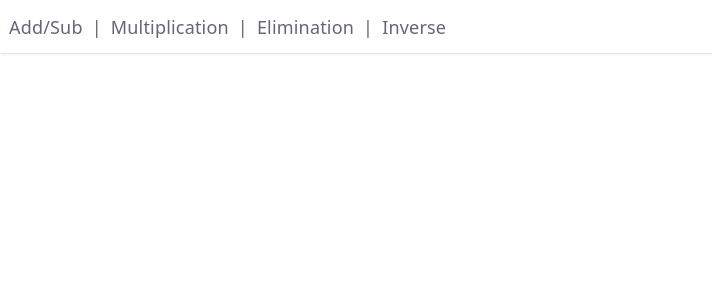
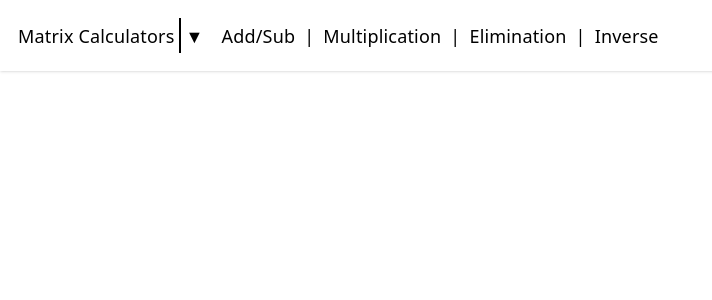
Before and after one commit to ethanHern/Ethan-s-Calcs, a React (Vite) app: page / in a window 1280 px wide. Shown: the top 300 px of the page, without its empty margins (0-712 px from the left). Built offline with nearby package versions, Linux system fonts and the light colour scheme.

Commit message:
Began matrix links dropdown element

```diff
--- a/package.json
+++ b/package.json
@@ -18,7 +18,7 @@
   },
   "devDependencies": {
     "@eslint/js": "^10.0.1",
-    "@types/node": "^24.12.3",
+    "@types/node": "^24.12.4",
     "@types/react": "^19.2.14",
     "@types/react-dom": "^19.2.3",
     "@vitejs/plugin-react": "^6.0.1",
--- a/src/components/Navbar.tsx
+++ b/src/components/Navbar.tsx
@@ -1,10 +1,18 @@
+import { useState } from "react";
 import { Link } from "react-router-dom";
 
 export default function Navbar() {
+    const[matrixIsOpen, setMatrixIsOpen] = useState(false);
+
 
 
     return (
-        <nav className="flex py-3 px-2 gap-x-2 shadow-sm">
+        <nav className="flex items-center py-3 px-2 gap-x-2 shadow-sm">
+            {/* Matrix Dropdown */}
+            <div className="flex items-center m-1 hover:inset-shadow-md">
+                <div className="border-r-2 p-1 hover:bg-gray-200 hover:inset-shadow-sm">Matrix Calculators</div>
+                <div className="py-1 px-1 hover:bg-gray-200 hover:inset-shadow-md" onClick={()=>{setMatrixIsOpen(!matrixIsOpen)}}>▼</div>
+            </div>
             <Link title={"Add or subtract two matrices"} to={'/matrix-calculator/add-sub'} className="hover:text-shadow-md">Add/Sub</Link>
             |
             <Link title={"Multiply two matrices"} to={'/matrix-calculator/multiplication'} className="hover:text-shadow-md">Multiplication</Link>
--- a/src/home.tsx
+++ b/src/home.tsx
@@ -1,4 +1,3 @@
-
 export default function Home() {
     return <div></div>
 }
--- a/src/index.css
+++ b/src/index.css
@@ -1,7 +1,12 @@
 @import "tailwindcss";
 
+@theme {
+  --inset-shadow-md: inset 0 2px 3px rgba(0, 0, 0, 0.25);
+  --inset-shadow-sm: inset 0 1px 2px rgba(0, 0, 0, 0.25);
+}
+
 :root {
-  --text: #6b6375;
+  --text: #000000;
   --text-h: #08060d;
   --bg: #fff;
   --border: #e5e4e7;
--- /dev/null
+++ b/src/utils/links.json
@@ -0,0 +1,2 @@
+{
+}
```
Also changed, not shown: 1 other file (tests, documents, lock files or other folders).
